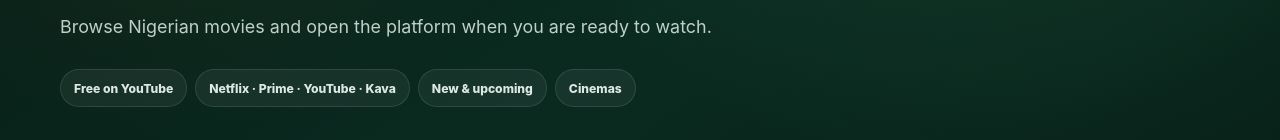
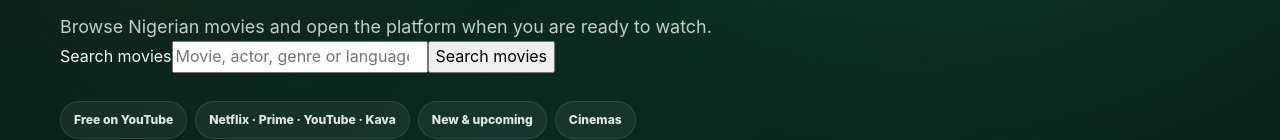
Before and after one commit to eghosa001/nigeria, a Next.js app: page /entertainment/movies in a window 1280 px wide. Shown: the part 442-582 px from the top of the page. Built offline with nearby package versions, Linux system fonts and the light colour scheme; no server answers.

Commit message:
Add Movies section search

```diff
--- a/app/entertainment/movies/page.tsx
+++ b/app/entertainment/movies/page.tsx
@@ -41,6 +41,13 @@ export default async function MoviesPage({
               <span className="eyebrow">Movies</span>
               <h1>Find something worth watching.</h1>
               <p className="page-intro">Browse Nigerian movies and open the platform when you are ready to watch.</p>
+              <form className="section-quick-search" action="/entertainment/movies#curated-movies" method="get" role="search">
+                <label>
+                  <span>Search movies</span>
+                  <input type="search" name="q" defaultValue={params.q ?? ""} placeholder="Movie, actor, genre or language…" />
+                </label>
+                <button type="submit">Search movies</button>
+              </form>
             </div>
           </div>
           <nav className="movie-browse-tabs" aria-label="Movie browse shortcuts">
```
